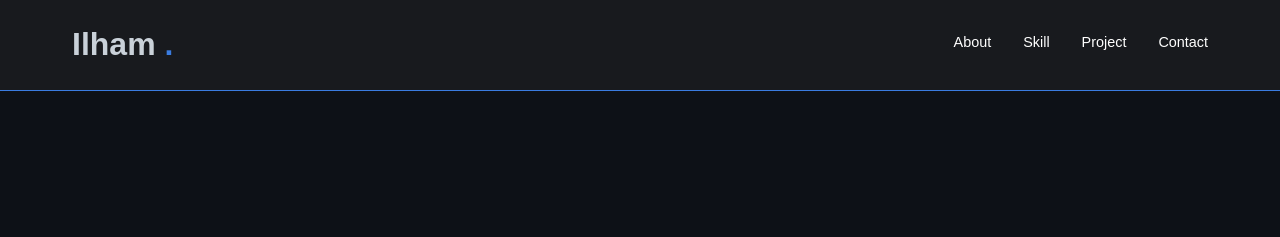
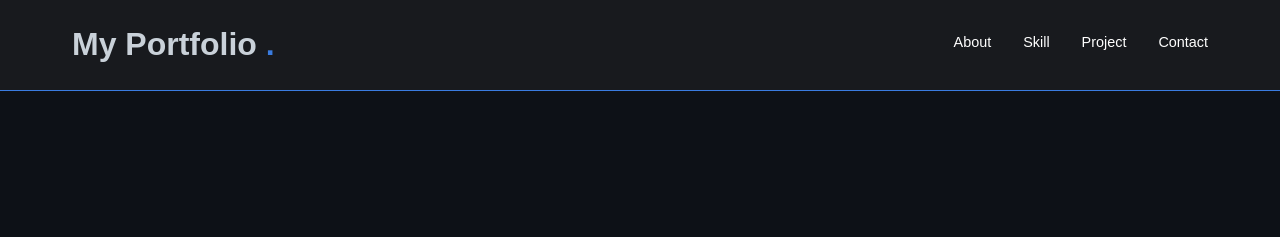
Before and after one commit to RusdiEneri/LearnHTML_4A_0055, a plain HTML site: page index.html in a window 1280 px wide. Shown: the top 237 px of the page. Drawn offline with Linux system fonts and the light colour scheme.

Commit message:
Styling HTML

```diff
--- a/index.html
+++ b/index.html
@@ -9,7 +9,7 @@
 <body>
 <!-- Header -->
     <header>
-        <h1>Ilham <span class="accent">.</span></h1>
+        <h1>My Portfolio <span class="accent">.</span></h1>
         <nav>
                 <a href="#about" class="active">About</a>
                 <a href="#skill">Skill</a>
```
